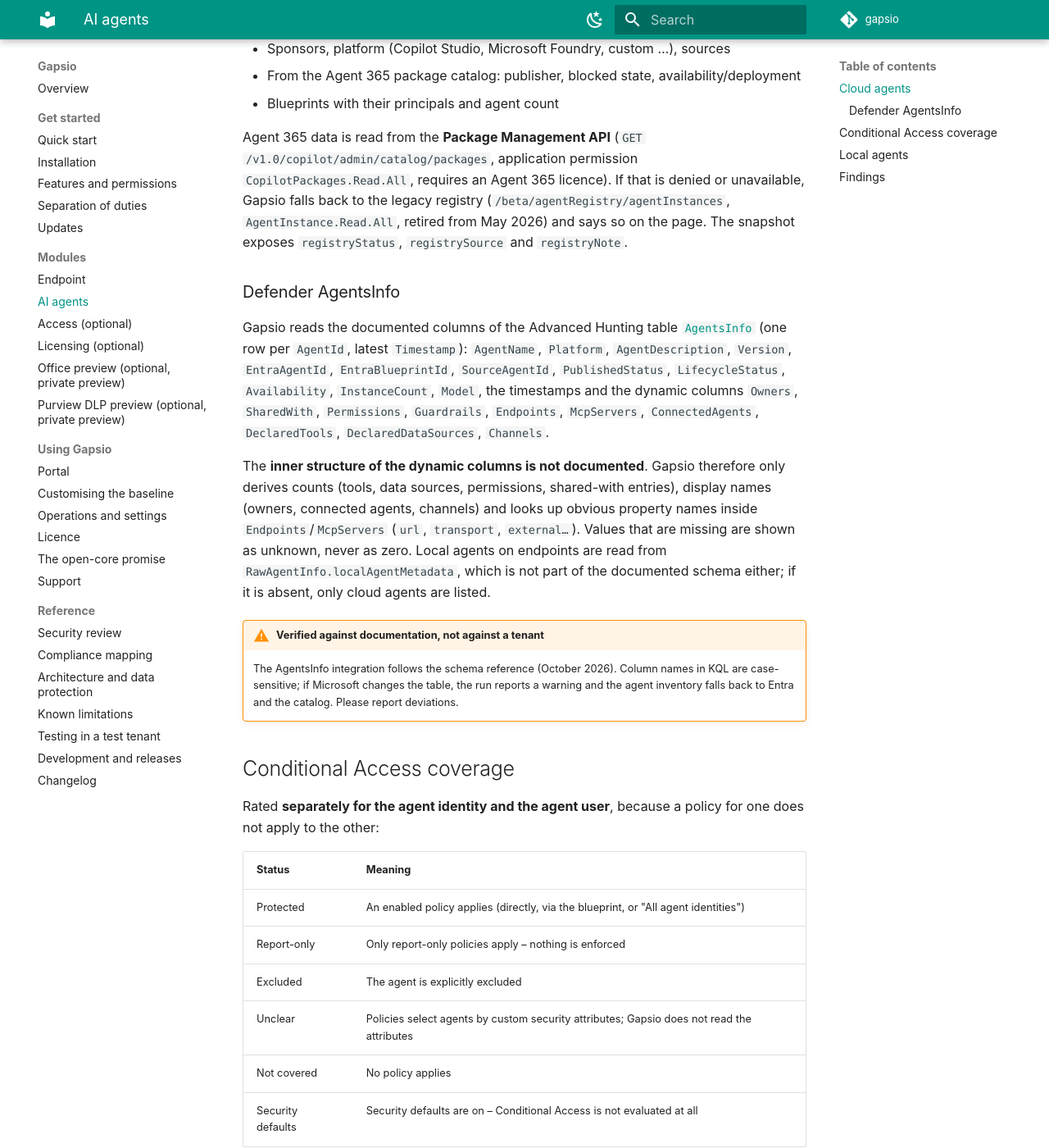
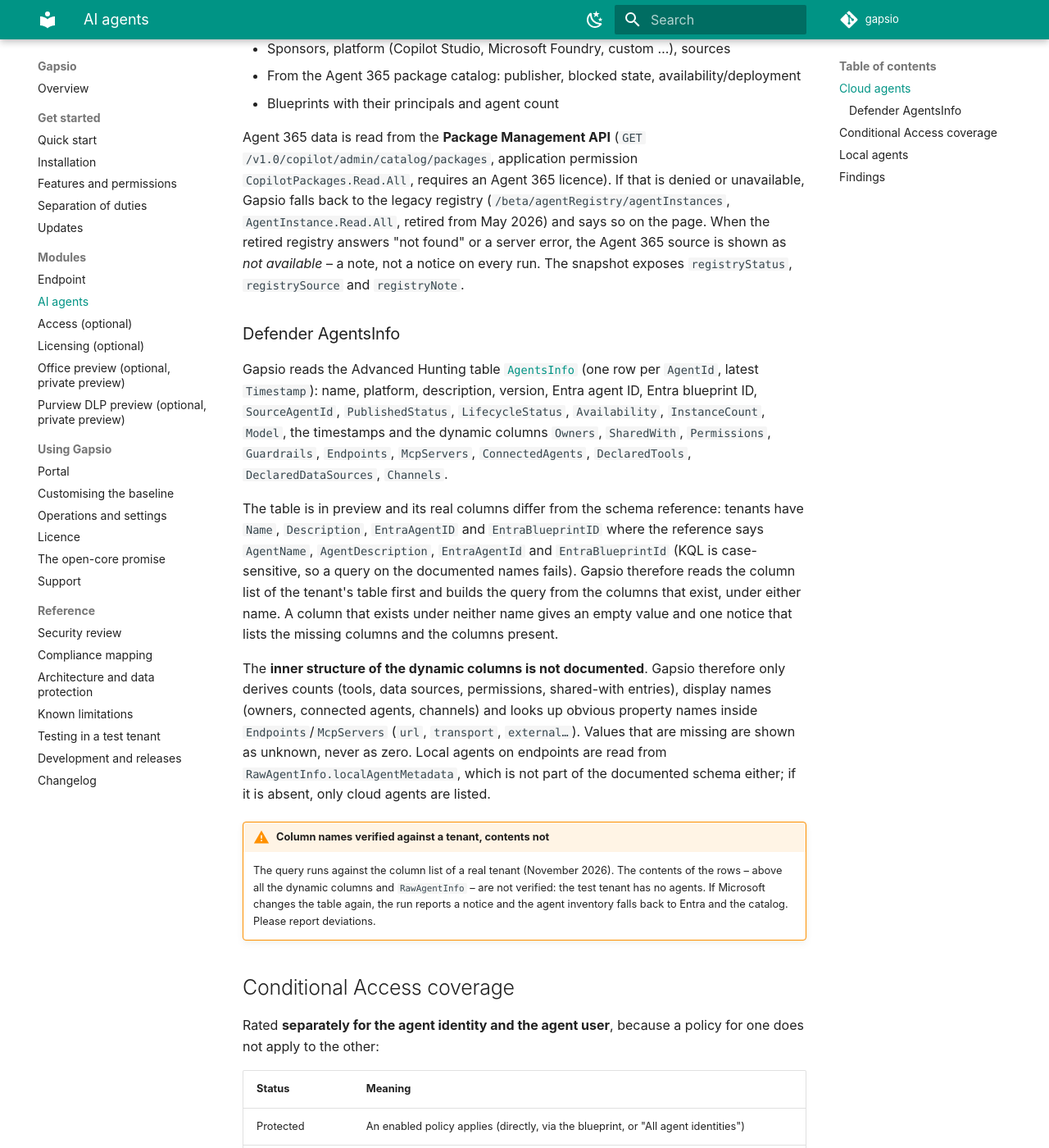
Before and after one commit to dominikhoefling/gapsio, an MkDocs documentation site: the page built from docs/modules/agents.md, in a window 1280 px wide and 1400 px high, scrolled down 376 px. Shown: the whole window at 82% size. Built offline with MkDocs 1.6.1 and Material for MkDocs 9.7.7, drawn with Linux system fonts in a browser that asks for light colours; comment, search, counter and statistics services are not loaded.

Commit message:
Agents: read AgentsInfo with the column names tenants really have (0.8.1)
The AgentsInfo hunting table has other column names than the schema
reference (Name, Description, EntraAgentID, EntraBlueprintID), so the
query failed on every run and the Defender agent inventory never loaded.
The query is now built from the column list of the tenant's table; a
column that exists under no known name gives an empty value and one
notice.

A server error of the retired legacy Agent 365 registry is "not
available" instead of a notice on every run.

Set ModuleVersion to 0.8.1. No new permissions.

Signed-off-by: Dominik Höfling <dominik.hoefling@outlook.com>

```diff
--- a/docs/modules/agents.md
+++ b/docs/modules/agents.md
@@ -14,16 +14,24 @@ Inventory from **Microsoft Entra Agent ID**, the **Agent 365 package catalog** a
 Agent 365 data is read from the **Package Management API** (`GET /v1.0/copilot/admin/catalog/packages`, application
 permission `CopilotPackages.Read.All`, requires an Agent 365 licence). If that is denied or unavailable, Gapsio falls
 back to the legacy registry (`/beta/agentRegistry/agentInstances`, `AgentInstance.Read.All`, retired from May 2026) and
-says so on the page. The snapshot exposes `registryStatus`, `registrySource` and `registryNote`.
+says so on the page. When the retired registry answers "not found" or a server error, the Agent 365 source is shown as
+*not available* – a note, not a notice on every run. The snapshot exposes `registryStatus`, `registrySource` and `registryNote`.
 
 ### Defender AgentsInfo
 
-Gapsio reads the documented columns of the Advanced Hunting table
+Gapsio reads the Advanced Hunting table
 [`AgentsInfo`](https://learn.microsoft.com/defender-xdr/advanced-hunting-agentsinfo-table) (one row per `AgentId`,
-latest `Timestamp`): `AgentName`, `Platform`, `AgentDescription`, `Version`, `EntraAgentId`, `EntraBlueprintId`,
-`SourceAgentId`, `PublishedStatus`, `LifecycleStatus`, `Availability`, `InstanceCount`, `Model`, the timestamps and the
-dynamic columns `Owners`, `SharedWith`, `Permissions`, `Guardrails`, `Endpoints`, `McpServers`, `ConnectedAgents`,
-`DeclaredTools`, `DeclaredDataSources`, `Channels`.
+latest `Timestamp`): name, platform, description, version, Entra agent ID, Entra blueprint ID, `SourceAgentId`,
+`PublishedStatus`, `LifecycleStatus`, `Availability`, `InstanceCount`, `Model`, the timestamps and the dynamic columns
+`Owners`, `SharedWith`, `Permissions`, `Guardrails`, `Endpoints`, `McpServers`, `ConnectedAgents`, `DeclaredTools`,
+`DeclaredDataSources`, `Channels`.
+
+The table is in preview and its real columns differ from the schema reference: tenants have `Name`, `Description`,
+`EntraAgentID` and `EntraBlueprintID` where the reference says `AgentName`, `AgentDescription`, `EntraAgentId` and
+`EntraBlueprintId` (KQL is case-sensitive, so a query on the documented names fails). Gapsio therefore reads the
+column list of the tenant's table first and builds the query from the columns that exist, under either name. A column
+that exists under neither name gives an empty value and one notice that lists the missing columns and the columns
+present.
 
 The **inner structure of the dynamic columns is not documented**. Gapsio therefore only derives counts (tools, data
 sources, permissions, shared-with entries), display names (owners, connected agents, channels) and looks up obvious
@@ -31,10 +39,11 @@ property names inside `Endpoints`/`McpServers` (`url`, `transport`, `external…
 unknown, never as zero. Local agents on endpoints are read from `RawAgentInfo.localAgentMetadata`, which is not part
 of the documented schema either; if it is absent, only cloud agents are listed.
 
-!!! warning "Verified against documentation, not against a tenant"
-    The AgentsInfo integration follows the schema reference (October 2026). Column names in KQL are case-sensitive;
-    if Microsoft changes the table, the run reports a warning and the agent inventory falls back to Entra and the
-    catalog. Please report deviations.
+!!! warning "Column names verified against a tenant, contents not"
+    The query runs against the column list of a real tenant (November 2026). The contents of the rows – above all the
+    dynamic columns and `RawAgentInfo` – are not verified: the test tenant has no agents. If Microsoft changes the
+    table again, the run reports a notice and the agent inventory falls back to Entra and the catalog. Please report
+    deviations.
 
 ## Conditional Access coverage
 
```
Also changed, not shown: CHANGELOG.md (+14 -0 lines), docs/updates.md (+1 -1 lines), src/functionapp/config/knowledge/agents.md (+19 -10 lines), 4 other files.
